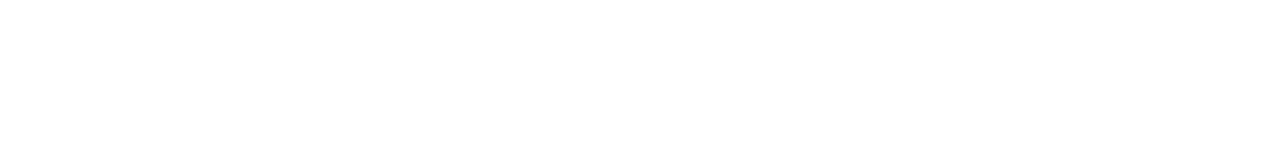
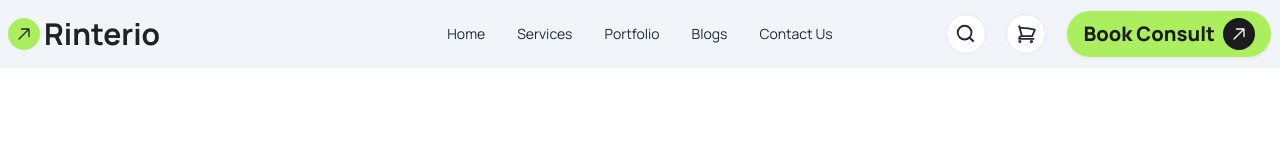
Before and after one commit to su-mamun/assignment-03, a plain HTML site: page index.html in a window 1280 px wide. Drawn offline with nearby package versions, Linux system fonts and the light colour scheme.

Commit message:
added navbar

```diff
--- a/index.html
+++ b/index.html
@@ -6,11 +6,70 @@
     <title>Assignment-03</title>
     <link href="https://cdn.jsdelivr.net/npm/daisyui@4.12.10/dist/full.min.css" rel="stylesheet" type="text/css" />
     <script src="https://cdn.tailwindcss.com"></script>
+
+    <link rel="preconnect" href="https://fonts.googleapis.com">
+    <link rel="preconnect" href="https://fonts.gstatic.com" crossorigin>
+    <link href="https://fonts.googleapis.com/css2?family=Manrope:wght@200..800&display=swap" rel="stylesheet">
+
+    <style>
+        .manrope-font {
+          font-family: "Manrope", sans-serif;
+          font-optical-sizing: auto;
+          font-weight: 400;
+          font-style: normal;
+        }
+        .h3-color{
+          color: #212121;
+        }
+    </style>
 </head>
-<body>
+<body class="manrope-font">
 
-    <header>
-
+    <header class="bg-slate-100">
+        <!-- navbar starts here -->
+        <div class="navbar flex " style="display: flex; justify-content: space-between;">
+          <div class="navbar-start">
+            <svg xmlns="http://www.w3.org/2000/svg" fill="none" viewBox="0 0 24 24" stroke-width="2" stroke="currentColor" class="size-8 bg-[#ABEF5F] p-2 rounded-3xl"><path stroke-linecap="round" stroke-linejoin="round" d="m4.5 19.5 15-15m0 0H8.25m11.25 0v11.25" />
+            </svg>
+            <a class="p-1 text-3xl font-bold h3-color">Rinterio</a>
+          </div>
+          <div class="navbar-center hidden lg:flex">
+            <ul class="menu menu-horizontal px-1">
+              <li><a>Home</a></li>
+              <li><a>Services</a></li>
+              <li><a>Portfolio</a></li>
+              <li><a>Blogs</a></li>
+              <li><a>Contact Us</a></li>
+            </ul>
+          </div>
+          <div class="dropdown dropdown-left">
+            <div tabindex="0" role="button" class="btn btn-ghost lg:hidden">
+              <svg xmlns="http://www.w3.org/2000/svg" fill="none" viewBox="0 0 24 24" stroke-width="2" stroke="currentColor" class="size-10 p-2 bg-white rounded-3xl border border-gray-200">
+                <path stroke-linecap="round" stroke-linejoin="round" d="M3.75 6.75h16.5M3.75 12h16.5m-16.5 5.25h16.5" />
+              </svg>
+            </div>
+            <ul
+              tabindex="0"
+              class="menu menu-sm dropdown-content rounded-box z-[1] mt-3 w-52 p-2 shadow">
+                <li><a>Home</a></li>
+                <li><a>Services</a></li>
+                <li><a>Portfolio</a></li>
+                <li><a>Blogs</a></li>
+                <li><a>Contact Us</a></li>
+            </ul>
+          </div>
+          <div class="navbar-end gap-5 hidden lg:flex">
+            <svg xmlns="http://www.w3.org/2000/svg" fill="none" viewBox="0 0 24 24" stroke-width="2" stroke="currentColor" class="size-10 p-2 bg-white rounded-3xl border border-gray-200">
+              <path stroke-linecap="round" stroke-linejoin="round" d="m21 21-5.197-5.197m0 0A7.5 7.5 0 1 0 5.196 5.196a7.5 7.5 0 0 0 10.607 10.607Z" />
+            </svg>
+            <svg xmlns="http://www.w3.org/2000/svg" fill="none" viewBox="0 0 24 24" stroke-width="2" stroke="currentColor" class="size-10 p-2 bg-white rounded-3xl border border-gray-200">
+              <path stroke-linecap="round" stroke-linejoin="round" d="M2.25 3h1.386c.51 0 .955.343 1.087.835l.383 1.437M7.5 14.25a3 3 0 0 0-3 3h15.75m-12.75-3h11.218c1.121-2.3 2.1-4.684 2.924-7.138a60.114 60.114 0 0 0-16.536-1.84M7.5 14.25 5.106 5.272M6 20.25a.75.75 0 1 1-1.5 0 .75.75 0 0 1 1.5 0Zm12.75 0a.75.75 0 1 1-1.5 0 .75.75 0 0 1 1.5 0Z" />
+            </svg>
+            <a class="btn bg-[#ABEF5F] text-xl text-[#1C1C1C] font-extrabold rounded-[32px]">Book Consult<svg xmlns="http://www.w3.org/2000/svg" fill="none" viewBox="0 0 24 24" stroke-width="2" stroke="#ffffff" class="size-8 bg-[#1C1C1C] p-2 rounded-3xl"><path stroke-linecap="round" stroke-linejoin="round" d="m4.5 19.5 15-15m0 0H8.25m11.25 0v11.25" />
+            </svg></a>
+          </div>
+        </div>
+        <!-- navbar ends here -->
     </header>
 
     <main>
```
Also changed, not shown: tailwind.config.js (added, +8 -0 lines).
